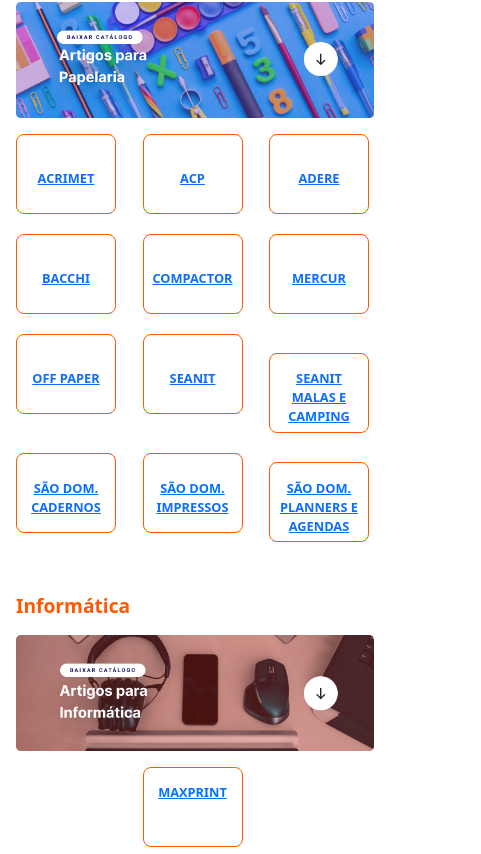
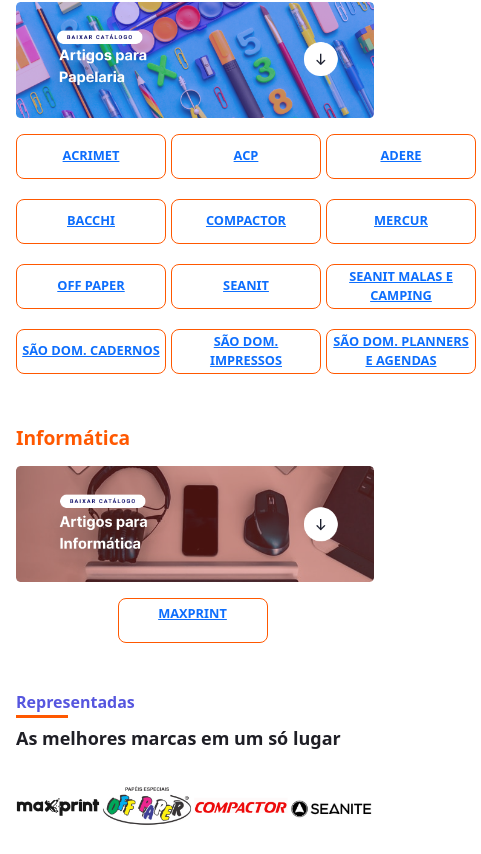
Before and after one commit to marcosmk3/mk3, a Next.js app: page / in a window 390 px wide. Shown: the part 1390-2244 px from the top of the page, 481 px wide, since content can reach past the window. Built offline with nearby package versions, Linux system fonts and the light colour scheme.

Commit message:
ajuste catalogos

```diff
--- a/styles/Home.module.css
+++ b/styles/Home.module.css
@@ -366,16 +366,11 @@
   .catPapelaria div {
     display: flex;
     justify-content: space-between;
-    align-items: baseline;
     margin-bottom: 20px;
   }
 
   .catalogo div ul li{
-    font-size: .8rem;
-    width: 100px;
-    height: 80px;
     padding: 5px 5px;
-    padding-top: 15px;
   }
 
 }
```
